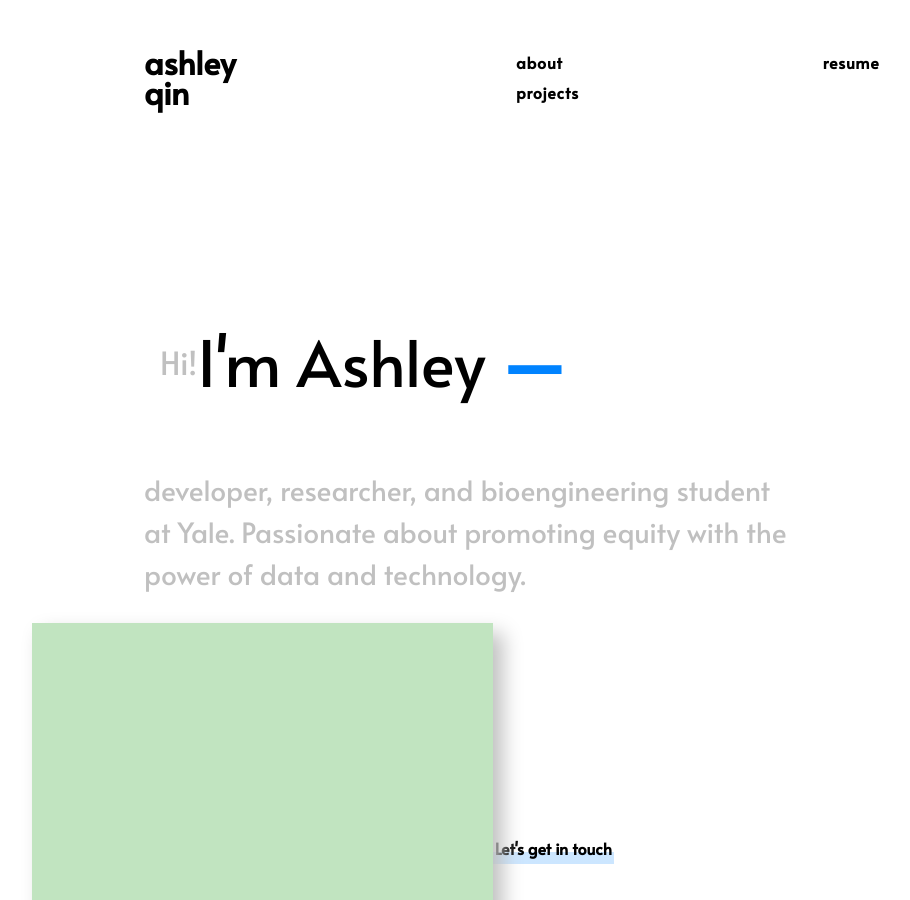
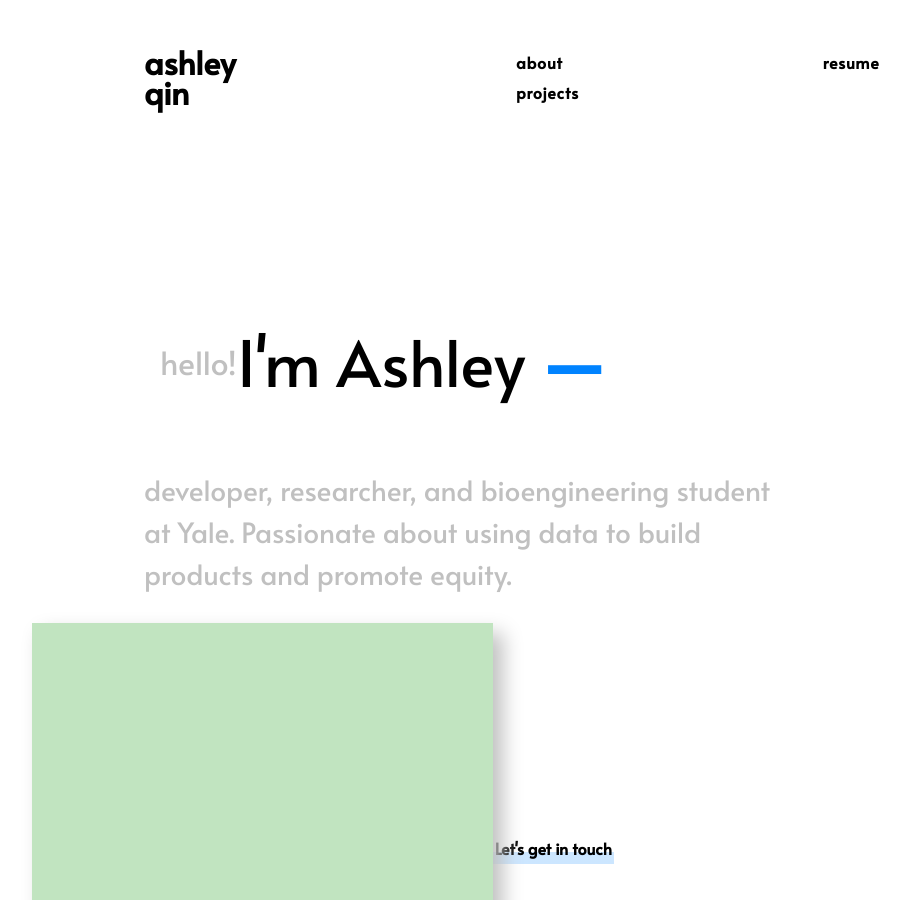
Before and after one commit to ashleyyqin/ashleyyqin.github.io, a Jekyll site: the page built from index.html, in a window 1280 px wide and 900 px high. Shown: the whole window, without its empty margins (96-1006 px from the left). Built offline with Jekyll 4.4.1, drawn with Linux system fonts in a browser that asks for light colours.

Commit message:
Update index.html

```diff
--- a/_includes/nav.html
+++ b/_includes/nav.html
@@ -1,3 +1,3 @@
-<a class="align-middle link-primary header-link mr-2" href="/about">about</a>
-<a class="align-middle link-primary header-link mr-2" href="/media/Qin_Resume.pdf" target="_blank">resume</a>
-<a class="align-middle link-primary header-link mr-2" href="/#projects">projects</a>
+<a href="/about">about</a>
+<a href="/media/Qin_Resume.pdf" target="_blank">resume</a>
+<a href="/#projects">projects</a>
--- a/index.html
+++ b/index.html
@@ -4,13 +4,13 @@ title: Home
 ---
 <div class="wide" style="display: flex;align-items: center;flex-flow: wrap; justify-content:left;">
     <span class="home-top"></span>
-    <span class="home-title1">Hi!</span>
-    <br><span class="home-title2">I'm Ashley
+    <span class="home-title1">hello!</span><br>
+    <span class="home-title2">I'm Ashley
         <span style="color: #0083ff; font-weight: bold">
             —
         </span>
     </span>
-    <span class="home-subtitle">developer, researcher, and bioengineering student at Yale. Passionate about promoting equity with the power of data and technology.</span>
+    <span class="home-subtitle">developer, researcher, and bioengineering student at Yale. Passionate about using data to build products and promote equity.</span>
     <img id="bio-prof-pic" align="right" style="max-width: 60%; filter: drop-shadow(10px 10px 10px silver);"
          src="/media/profile.jpg">
     <a href="mailto:ashleyelaineqin@gmail.com"><strong>Let's get in touch</strong></a>
```
